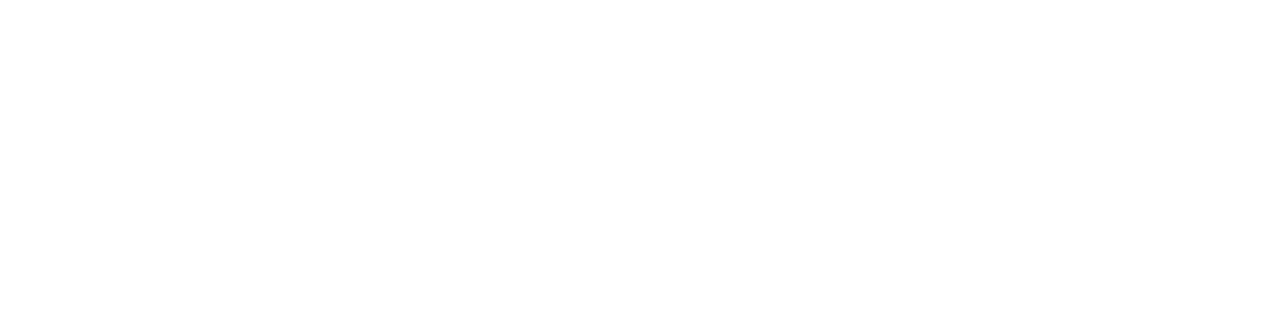
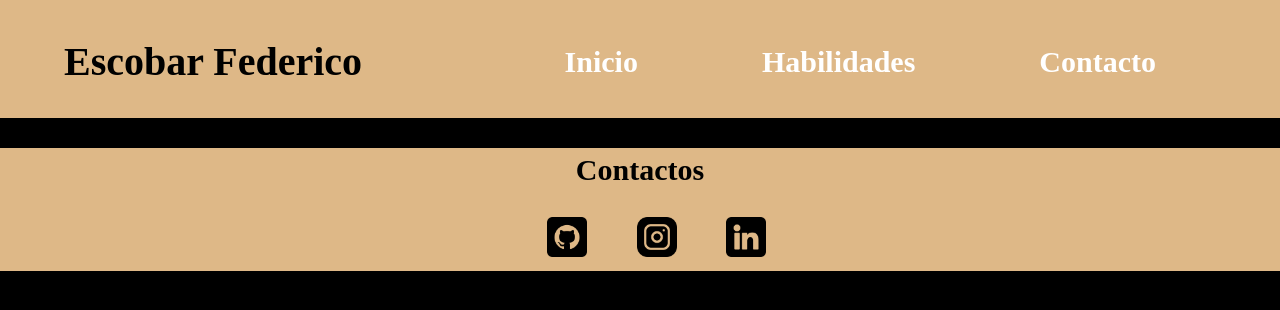
Before and after one commit to federic696/Portfolios, a plain HTML site: page index.html in a window 1280 px wide. Drawn offline with Linux system fonts and the light colour scheme.

Commit message:
encabezado y footer

```diff
--- a/index.html
+++ b/index.html
@@ -4,8 +4,52 @@
     <meta charset="UTF-8">
     <meta name="viewport" content="width=device-width, initial-scale=1.0">
     <title>Mi portfolios</title>
+    <link rel="stylesheet" href="styles.css">
+    <script src="script.js"></script>
 </head>
 <body>
+    <header>
+        <nav class="menuInicio">
+            <h2 class="NombreInicio">Escobar Federico</h2>
+            <ul class="BarraDeInicio">
+                <li>
+                    <a href="" class="LinkInicio">Inicio</a>
+                </li>
+                <li>
+                    <a href="" class="LinkInicio">Habilidades</a>
+                </li>
+                <li>
+                    <a href="" class="LinkInicio">Contacto</a>
+                </li>
+            </ul>
+        </nav>
 
+    </header>
+    <section>
+
+    </section>
+    <footer>
+
+        <nav class="ContactoBarra">
+            <h3 class="TitutoContacto">Contactos</h3>
+            <ul class="BarraContacto">
+                <li >
+                    <a href="" class="LinkContacto">
+                        <img src="/github.png" alt="" class="ImagenContacto">
+                    </a>
+                </li>
+                <li>
+                    <a href="" class="LinkContacto">
+                        <img src="/instagram.png" alt="" class="ImagenContacto">
+                    </a>
+                </li>
+                <li>
+                    <a href="" class="LinkContacto">
+                        <img src="/linkedin.png" alt="" class="ImagenContacto">
+                    </a>
+                </li>
+            </ul>
+        </nav>
+    </footer>
 </body>
 </html>
--- /dev/null
+++ b/styles.css
@@ -0,0 +1,75 @@
+body{
+    background-color: black;
+    margin: 0px;
+    padding: 0px;
+}
+
+
+.menuInicio{
+   display: flex;
+   align-items: center;
+   justify-content: space-between;
+   padding-top: 5px;
+   padding-left: 5%;
+   padding-right: 5%;
+   font-weight: bold;
+
+}
+.NombreInicio{
+    font-size: 40px;
+
+}
+
+.BarraDeInicio li{
+    display: inline-block;
+    padding: 0px 60px;
+    font-size: 30px;
+}
+
+header{
+    background-color: burlywood;
+}
+
+.LinkInicio{
+    text-decoration: none;
+    color: white;
+}
+
+.LinkInicio:hover{
+    color: aqua;
+}
+
+
+.ContactoBarra{
+    align-items: center;
+}
+
+.TitutoContacto{
+    justify-content: center;
+    display: flex;
+    font-size: 30px;
+    padding-top: 5px;
+}
+
+footer{
+    background-color: burlywood;
+}
+.BarraContacto li{
+    display: flex;
+    align-items: center;
+    padding-left: 3%;
+    padding-right: 3%;
+    padding-bottom: 10px;
+    font-weight: bold;
+    display: inline-block;
+}
+
+.BarraContacto{
+    align-items: center;
+    justify-content: center;
+    padding-left: 41%;
+}
+
+.ImagenContacto{
+    width: 40px;
+}
```
Also changed, not shown: github.png (added), index.css (deleted), index.js (deleted), instagram.png (added), linkedin.png (added), script.js (added).
